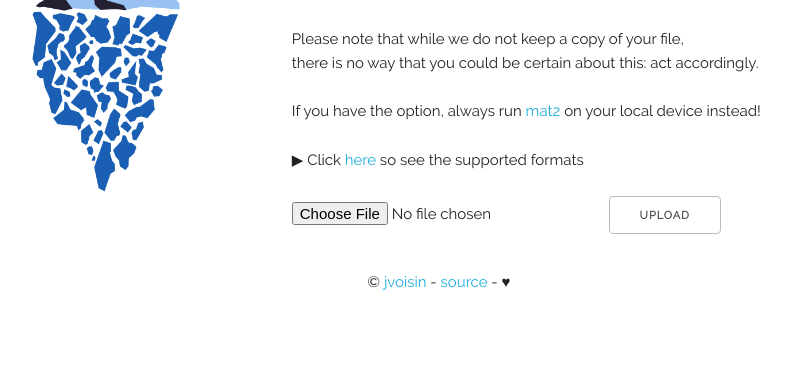
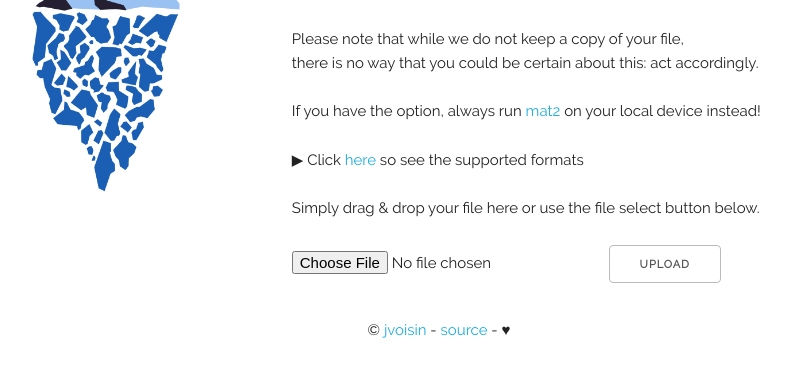
Before and after one commit to alexanghh/mat2-web, a Flask app: template templates/index.html in a window 1280 px wide. Shown: the part 274-651 px from the top of the page, without its empty margins (201-992 px from the left). Run offline with Flask 2, Linux system fonts and the light colour scheme; the template is opened without the code that fills it, so the values that code supplies are empty.

Commit message:
Advertise drag & drop support (Fixes #13)

```diff
--- a/templates/index.html
+++ b/templates/index.html
@@ -21,6 +21,9 @@
 	</ul>
 </details>
 <br>
+<p>
+	Simply drag &amp; drop your file here or use the file select button below.
+</p>
 <form class='b' method=post enctype=multipart/form-data>
 	<input type=file name=file id="upload_file" accept="{{ mimetypes |  join(', ') }}">
 	<input type=submit value=Upload>
```
